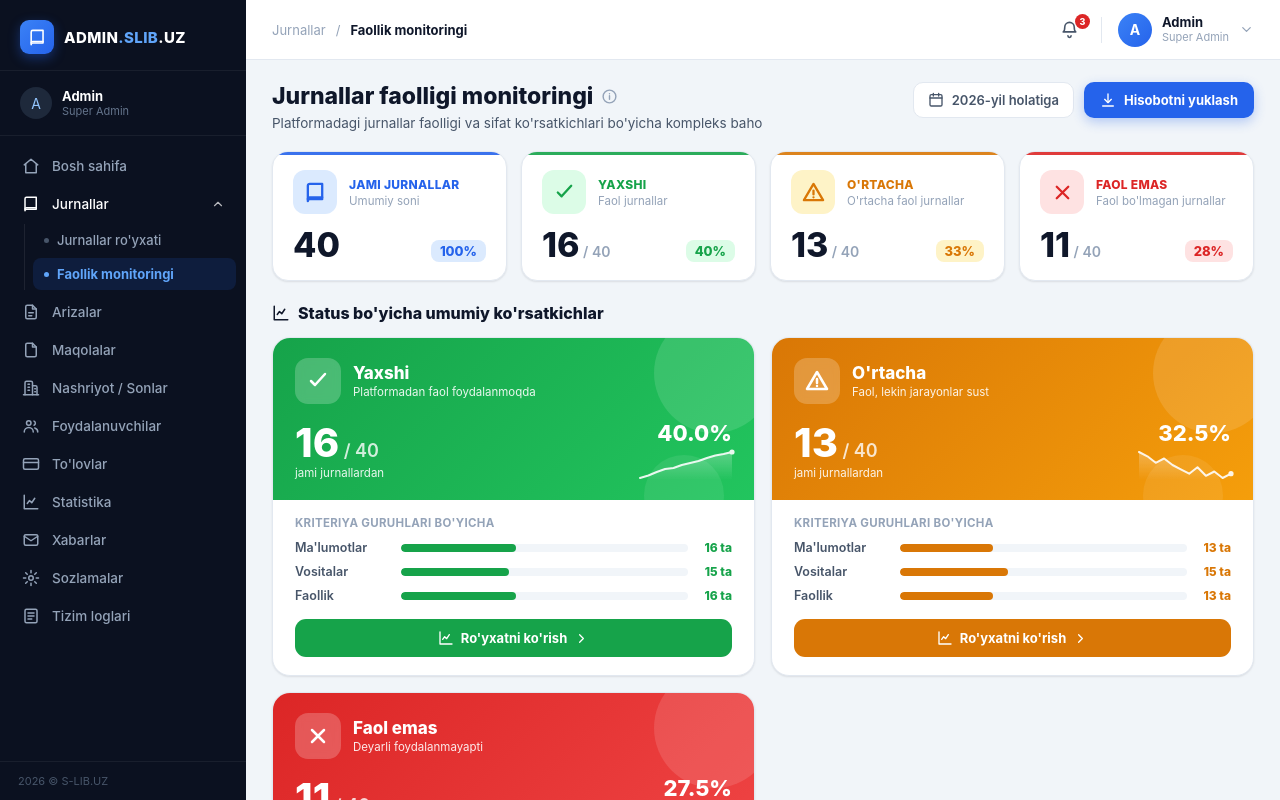
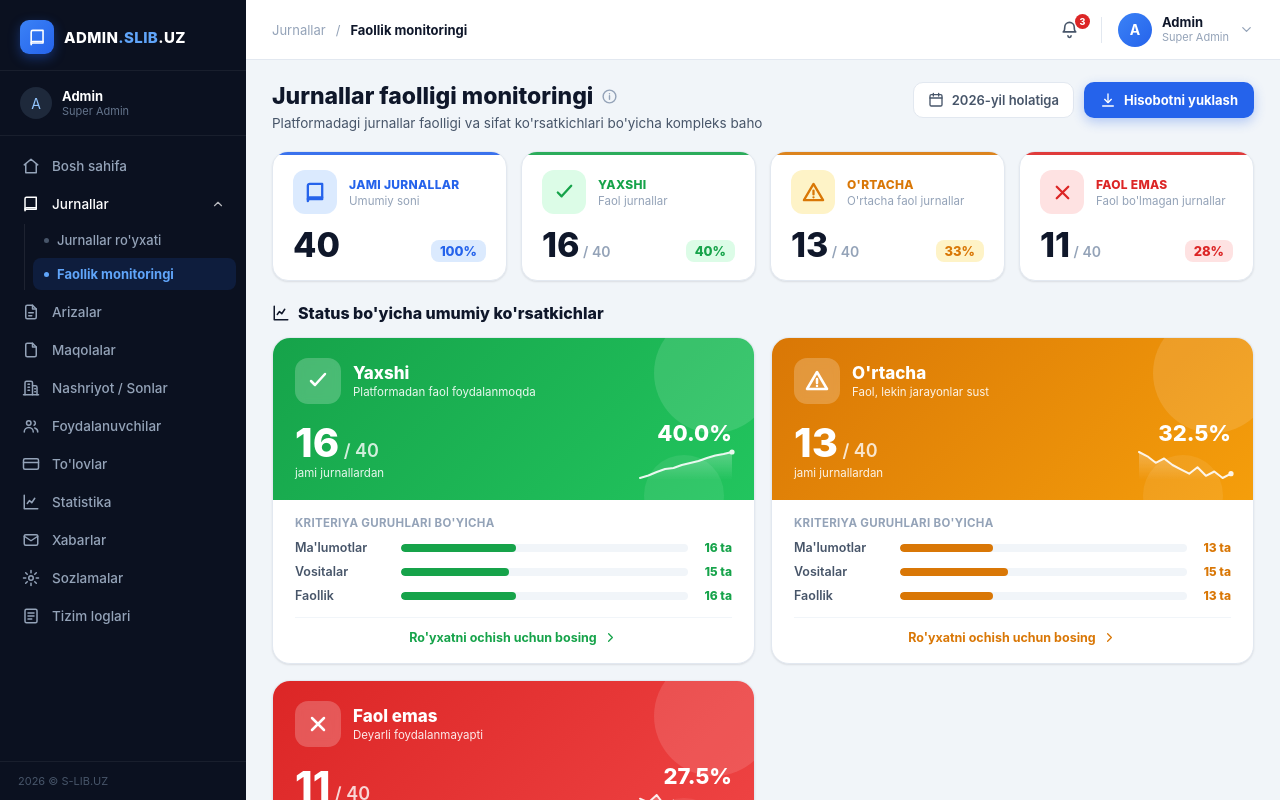
Before and after one commit to kvazar212121/slib-monitoring, a React (Vite) app: page / in a window 1280 px wide. Shown: the top 800 px of the page. Built offline with nearby package versions, Linux system fonts and the light colour scheme.

Commit message:
Karta bosilganda ochiladi (tugmasiz), ro'yxat jadval ko'rinishida ochiladi

```diff
--- a/src/components/JournalsPanel.jsx
+++ b/src/components/JournalsPanel.jsx
@@ -16,7 +16,7 @@ export default function JournalsPanel({ initialStatus = 'all', group = null, onC
   const [groupView, setGroupView] = useState(group ? group.id : 'overview');
   const [search, setSearch] = useState('');
   const [sortBy, setSortBy] = useState('total');
-  const [view, setView] = useState('cards'); // cards | table
+  const [view, setView] = useState('table'); // table | cards
 
   // Guruh tanlangan bo'lsa - statusni guruhga xos ballardan olamiz
   const statusOf = (j) => (group ? j.groupStatus[group.id] : j.status);
--- a/src/components/StatusStatCard.jsx
+++ b/src/components/StatusStatCard.jsx
@@ -14,12 +14,15 @@ export default function StatusStatCard({ index, statusKey, count, total, trend,
 
   return (
     <div
+      onClick={() => onView(statusKey)}
       style={{
         background: 'var(--surface)', borderRadius: 18, border: '1px solid var(--border)',
-        boxShadow: 'var(--shadow-sm)', overflow: 'hidden',
+        boxShadow: 'var(--shadow-sm)', overflow: 'hidden', cursor: 'pointer',
         animation: `fadeUp 0.45s ease ${index * 0.08}s both`,
-        display: 'flex', flexDirection: 'column',
+        display: 'flex', flexDirection: 'column', transition: 'transform 0.15s, box-shadow 0.15s',
       }}
+      onMouseEnter={(e) => { e.currentTarget.style.transform = 'translateY(-3px)'; e.currentTarget.style.boxShadow = 'var(--shadow-lg)'; }}
+      onMouseLeave={(e) => { e.currentTarget.style.transform = 'none'; e.currentTarget.style.boxShadow = 'var(--shadow-sm)'; }}
     >
       {/* Gradient header - status rangida */}
       <div style={{ background: GRAD, padding: '20px 22px', color: '#fff', position: 'relative', overflow: 'hidden' }}>
@@ -64,19 +67,9 @@ export default function StatusStatCard({ index, statusKey, count, total, trend,
             );
           })}
         </div>
-
-        <button
-          onClick={() => onView(statusKey)}
-          style={{
-            marginTop: 16, padding: '11px', borderRadius: 11, background: sc.color, color: '#fff',
-            fontWeight: 700, fontSize: 13, display: 'flex', alignItems: 'center', justifyContent: 'center', gap: 7,
-            transition: 'opacity 0.15s, transform 0.15s',
-          }}
-          onMouseEnter={(e) => { e.currentTarget.style.opacity = '0.9'; e.currentTarget.style.transform = 'translateY(-1px)'; }}
-          onMouseLeave={(e) => { e.currentTarget.style.opacity = '1'; e.currentTarget.style.transform = 'none'; }}
-        >
-          <Icon name="chart" size={16} /> Ro'yxatni ko'rish <Icon name="chevronRight" size={15} />
-        </button>
+        <div style={{ marginTop: 14, paddingTop: 12, borderTop: '1px solid var(--surface-3)', display: 'flex', alignItems: 'center', justifyContent: 'center', gap: 6, fontSize: 12.5, fontWeight: 700, color: sc.color }}>
+          Ro'yxatni ochish uchun bosing <Icon name="chevronRight" size={15} />
+        </div>
       </div>
     </div>
   );
```
